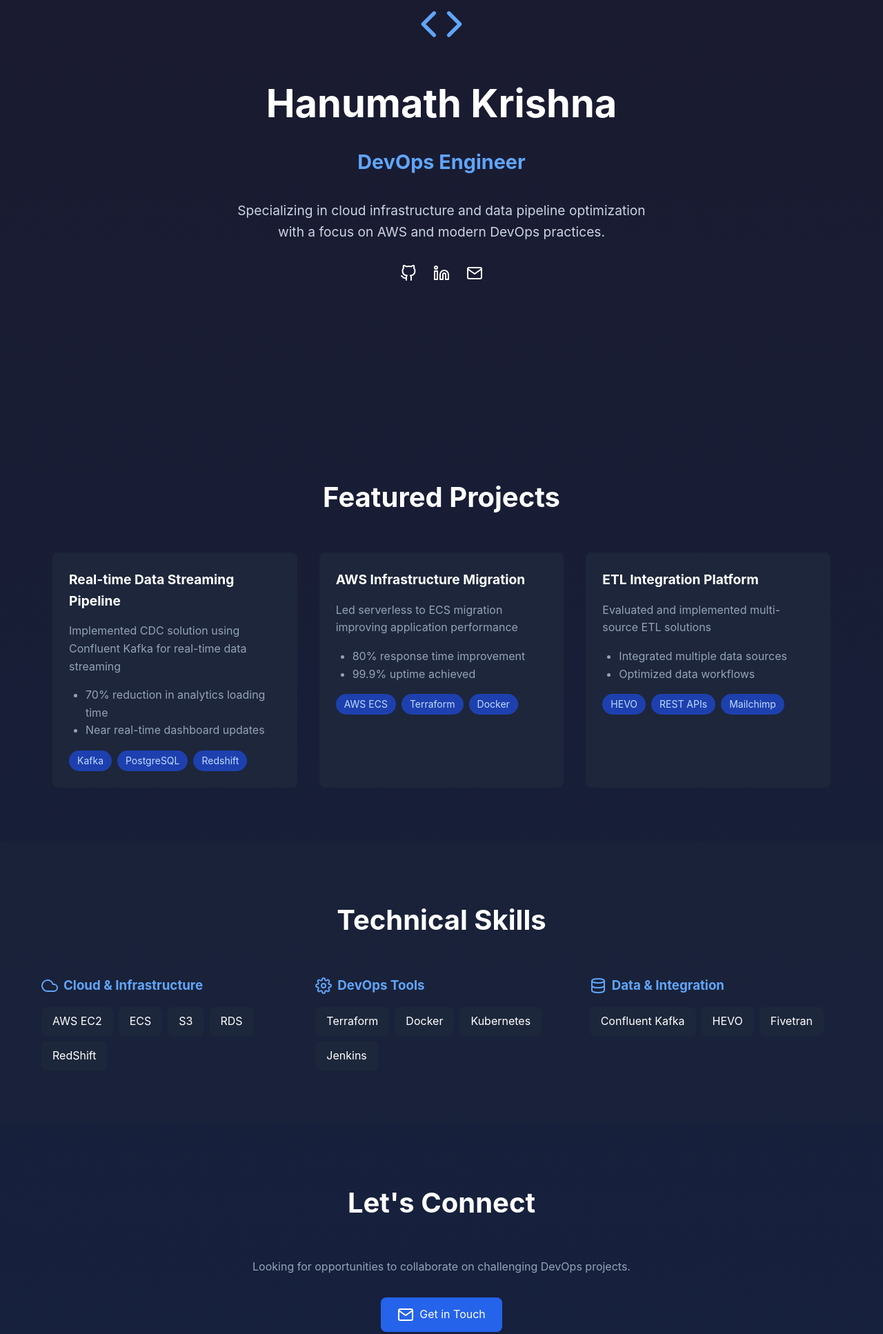
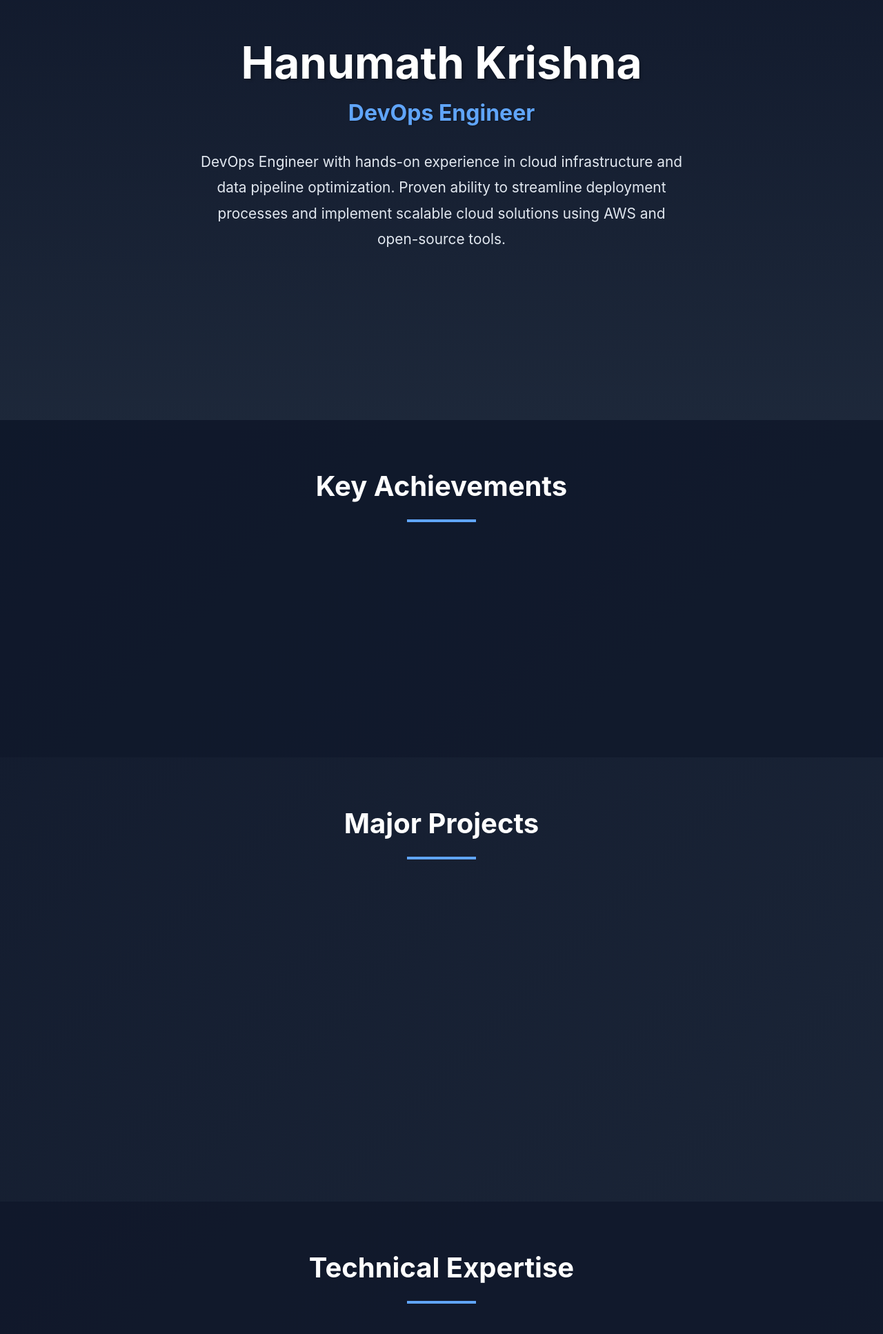
Before and after one commit to hanumathkrishna/hanumath, a plain HTML site: page index.html in a window 1280 px wide. Shown: the part 191-2125 px from the top of the page at 69% size. Drawn offline with nearby package versions, Linux system fonts and the light colour scheme.

Commit message:
Update index.html

```diff
--- a/index.html
+++ b/index.html
@@ -14,7 +14,7 @@
         }
 
         body {
-            background: linear-gradient(to bottom, #1a1a2e, #16213e);
+            background: linear-gradient(135deg, #0f172a, #1e293b);
             color: white;
             line-height: 1.6;
         }
@@ -22,222 +22,356 @@
         .container {
             max-width: 1200px;
             margin: 0 auto;
-            padding: 0 20px;
+            padding: 0 15px;
         }
 
-        /* Hero Section */
         .hero {
             min-height: 100vh;
             display: flex;
             align-items: center;
             justify-content: center;
             text-align: center;
+            background: linear-gradient(rgba(15, 23, 42, 0.9), rgba(30, 41, 59, 0.9)),
+                        url('/api/placeholder/1200/800');
+            background-size: cover;
+            background-position: center;
+            position: relative;
+            overflow: hidden;
+        }
+
+        .hero-content {
             padding: 2rem;
-            animation: fadeIn 1s ease-out;
+            opacity: 0;
+            transform: translateY(30px);
+            animation: fadeInUp 1s ease forwards;
         }
 
         .hero h1 {
-            font-size: 3.5rem;
-            margin-bottom: 1rem;
+            font-size: 4rem;
+            margin: 0 0 1rem;
             color: #fff;
+            text-shadow: 2px 2px 4px rgba(0, 0, 0, 0.3);
+            line-height: 1.2;
         }
 
         .hero h2 {
-            font-size: 1.8rem;
+            font-size: 2rem;
             color: #60a5fa;
-            margin-bottom: 2rem;
+            margin: 0 0 2rem;
+            text-shadow: 1px 1px 2px rgba(0, 0, 0, 0.3);
+            line-height: 1.2;
         }
 
         .hero p {
-            font-size: 1.2rem;
-            color: #cbd5e1;
-            max-width: 600px;
+            font-size: 1.3rem;
+            color: #e2e8f0;
+            max-width: 700px;
             margin: 0 auto;
+            line-height: 1.8;
         }
 
-        /* Projects Section */
+        .achievements {
+            padding: 4rem 0;
+            background: rgba(15, 23, 42, 0.7);
+        }
+
+        .achievement-grid {
+            display: grid;
+            grid-template-columns: repeat(auto-fit, minmax(300px, 1fr));
+            gap: 1.5rem;
+            padding: 1rem;
+        }
+
+        .achievement-card {
+            background: rgba(30, 41, 59, 0.9);
+            border-radius: 12px;
+            padding: 1.5rem;
+            border-left: 4px solid #60a5fa;
+            opacity: 0;
+            transform: translateY(20px);
+            transition: all 0.5s cubic-bezier(0.4, 0, 0.2, 1);
+        }
+
+        .achievement-card.visible {
+            opacity: 1;
+            transform: translateY(0);
+            animation: float 6s ease-in-out infinite;
+        }
+
+        .metric {
+            font-size: 2.5rem;
+            color: #60a5fa;
+            margin-bottom: 1rem;
+            font-weight: bold;
+        }
+
         .projects {
-            padding: 5rem 0;
+            padding: 4rem 0;
         }
 
         .section-title {
             font-size: 2.5rem;
             text-align: center;
-            margin-bottom: 3rem;
+            margin-bottom: 2.5rem;
             color: #fff;
+            position: relative;
+            opacity: 0;
+            transform: translateX(-50px);
+            animation: slideIn 0.8s ease forwards;
         }
 
-        .projects-grid {
-            display: grid;
-            grid-template-columns: repeat(auto-fit, minmax(300px, 1fr));
-            gap: 2rem;
-            padding: 0 1rem;
+        .section-title::after {
+            content: '';
+            display: block;
+            width: 100px;
+            height: 4px;
+            background: #60a5fa;
+            margin: 1rem auto;
         }
 
         .project-card {
-            background: rgba(30, 41, 59, 0.8);
-            border-radius: 8px;
+            background: rgba(30, 41, 59, 0.95);
+            border-radius: 12px;
             padding: 1.5rem;
-            transition: transform 0.3s ease;
+            border: 1px solid rgba(96, 165, 250, 0.2);
+            opacity: 0;
+            transform: translateY(20px);
+            transition: all 0.5s cubic-bezier(0.4, 0, 0.2, 1);
         }
 
-        .project-card:hover {
-            transform: translateY(-5px);
+        .project-card.visible {
+            opacity: 1;
+            transform: translateY(0);
+            animation: float 6s ease-in-out infinite;
         }
 
         .project-card h3 {
-            font-size: 1.2rem;
+            font-size: 1.5rem;
             margin-bottom: 1rem;
-            color: #fff;
-        }
-
-        .project-card p {
-            color: #94a3b8;
-            margin-bottom: 1rem;
+            color: #60a5fa;
         }
 
         .tech-stack {
             display: flex;
             flex-wrap: wrap;
-            gap: 0.5rem;
+            gap: 0.8rem;
+            margin-top: 1.5rem;
         }
 
         .tech-tag {
             background: #1e40af;
-            color: #bfdbfe;
-            padding: 0.25rem 0.75rem;
-            border-radius: 9999px;
-            font-size: 0.875rem;
+            color: #fff;
+            padding: 0.5rem 1rem;
+            border-radius: 99px;
+            font-size: 0.9rem;
+            letter-spacing: 0.5px;
+            box-shadow: 0 2px 4px rgba(0, 0, 0, 0.1);
+            transition: all 0.3s ease;
         }
 
-        /* Skills Section */
-        .skills {
-            padding: 5rem 0;
-            background: rgba(30, 41, 59, 0.3);
+        .tech-tag:hover {
+            transform: translateY(-2px);
+            box-shadow: 0 4px 8px rgba(0, 0, 0, 0.2);
         }
 
-        .skills-grid {
-            display: grid;
-            grid-template-columns: repeat(auto-fit, minmax(250px, 1fr));
-            gap: 2rem;
+        .skills {
+            padding: 4rem 0;
+            background: rgba(15, 23, 42, 0.8);
+        }
+
+        .skill-category {
+            margin-bottom: 2rem;
+            opacity: 0;
+            transform: translateY(20px);
+            transition: all 0.5s ease;
+        }
+
+        .skill-category.visible {
+            opacity: 1;
+            transform: translateY(0);
         }
 
         .skill-category h3 {
             color: #60a5fa;
-            margin-bottom: 1rem;
+            margin-bottom: 1.5rem;
+            font-size: 1.5rem;
             display: flex;
             align-items: center;
-            gap: 0.5rem;
+            gap: 1rem;
         }
 
         .skill-tags {
-            display: flex;
-            flex-wrap: wrap;
-            gap: 0.5rem;
+            display: grid;
+            grid-template-columns: repeat(auto-fit, minmax(150px, 1fr));
+            gap: 1rem;
         }
 
         .skill-tag {
-            background: rgba(30, 41, 59, 0.8);
-            padding: 0.5rem 1rem;
+            background: rgba(30, 41, 59, 0.9);
+            padding: 1rem;
             border-radius: 8px;
-            transition: background-color 0.3s ease;
+            text-align: center;
+            cursor: pointer;
+            transition: all 0.3s cubic-bezier(0.4, 0, 0.2, 1);
         }
 
         .skill-tag:hover {
+            transform: translateY(-5px) scale(1.05);
             background: #1e40af;
+            box-shadow: 0 10px 20px rgba(0, 0, 0, 0.2);
         }
 
-        /* Contact Section */
         .contact {
-            padding: 5rem 0;
+            padding: 4rem 0;
             text-align: center;
+            background: linear-gradient(rgba(15, 23, 42, 0.95), rgba(30, 41, 59, 0.95));
+        }
+
+        .contact-btn {
+            background: #2563eb;
+            color: white;
+            padding: 1rem 2rem;
+            border-radius: 99px;
+            text-decoration: none;
+            display: inline-flex;
+            align-items: center;
+            gap: 0.8rem;
+            font-size: 1.1rem;
+            position: relative;
+            overflow: hidden;
+            transition: all 0.3s ease;
+        }
+
+        .contact-btn:before {
+            content: '';
+            position: absolute;
+            top: 50%;
+            left: 50%;
+            width: 0;
+            height: 0;
+            background: rgba(255, 255, 255, 0.1);
+            border-radius: 50%;
+            transform: translate(-50%, -50%);
+            transition: width 0.6s ease, height 0.6s ease;
+        }
+
+        .contact-btn:hover:before {
+            width: 300px;
+            height: 300px;
+        }
+
+        .contact-btn:hover {
+            transform: translateY(-2px);
+            box-shadow: 0 5px 15px rgba(37, 99, 235, 0.4);
         }
 
         .social-links {
             display: flex;
             justify-content: center;
-            gap: 1.5rem;
-            margin-top: 2rem;
+            gap: 2rem;
+            margin-top: 3rem;
         }
 
         .social-links a {
             color: #fff;
             text-decoration: none;
-            transition: color 0.3s ease;
+            padding: 1rem;
+            border-radius: 50%;
+            background: rgba(30, 41, 59, 0.8);
+            transform: scale(1);
+            transition: transform 0.3s cubic-bezier(0.4, 0, 0.2, 1);
         }
 
         .social-links a:hover {
             color: #60a5fa;
+            transform: scale(1.2) rotate(8deg);
         }
 
-        /* Animations */
-        @keyframes fadeIn {
-            from { opacity: 0; transform: translateY(20px); }
-            to { opacity: 1; transform: translateY(0); }
-        }
-
-        .animate-on-scroll {
-            opacity: 0;
-            transform: translateY(20px);
-            transition: all 0.6s ease-out;
-        }
-
-        .animate-on-scroll.visible {
+        @keyframes fadeInUp {
+            to {
                 opacity: 1;
                 transform: translateY(0);
             }
+        }
 
-        /* Responsive Design */
+        @keyframes slideIn {
+            from {
+                transform: translateX(-100px);
+                opacity: 0;
+            }
+            to {
+                transform: translateX(0);
+                opacity: 1;
+            }
+        }
+
+        @keyframes float {
+            0%, 100% {
+                transform: translateY(0);
+            }
+            50% {
+                transform: translateY(-10px);
+            }
+        }
+
         @media (max-width: 768px) {
-            .hero h1 { font-size: 2.5rem; }
-            .hero h2 { font-size: 1.5rem; }
-            .section-title { font-size: 2rem; }
-            .projects-grid { grid-template-columns: 1fr; }
+            .hero h1 { font-size: 3rem; }
+            .hero h2 { font-size: 1.8rem; }
+            .section-title { font-size: 2.2rem; }
+            .metric { font-size: 2rem; }
+            .social-links { gap: 1rem; }
         }
     </style>
 </head>
 <body>
-    <!-- Hero Section -->
     <section class="hero">
         <div class="container">
-            <i data-feather="code" style="width: 64px; height: 64px; color: #60a5fa; margin-bottom: 2rem;"></i>
+            <div class="hero-content">
                 <h1>Hanumath Krishna</h1>
                 <h2>DevOps Engineer</h2>
-            <p>Specializing in cloud infrastructure and data pipeline optimization with a focus on AWS and modern DevOps practices.</p>
-            <div class="social-links">
-                <a href="https://github.com"><i data-feather="github"></i></a>
-                <a href="https://linkedin.com"><i data-feather="linkedin"></i></a>
-                <a href="mailto:ghanumath16@gmail.com"><i data-feather="mail"></i></a>
+                <p>DevOps Engineer with hands-on experience in cloud infrastructure and data pipeline optimization. Proven ability to
+streamline deployment processes and implement scalable cloud solutions using AWS and open-source tools.</p>
             </div>
         </div>
     </section>
 
-    <!-- Projects Section -->
+    <section class="achievements">
+        <div class="container">
+            <h2 class="section-title">Key Achievements</h2>
+            <div class="achievement-grid">
+                <div class="achievement-card">
+                    <div class="metric">70%</div>
+                    <p>Reduction in analytics loading time through CDC implementation with Confluent Kafka</p>
+                </div>
+                <div class="achievement-card">
+                    <div class="metric">65%</div>
+                    <p>Reduction in infrastructure setup time using modular Terraform templates</p>
+                </div>
+                <div class="achievement-card">
+                    <div class="metric">99.9%</div>
+                    <p>System uptime achieved after serverless to ECS migration</p>
+                </div>
+            </div>
+        </div>
+    </section>
+
     <section class="projects">
         <div class="container">
-            <h2 class="section-title">Featured Projects</h2>
-            <div class="projects-grid">
-                <div class="project-card animate-on-scroll">
-                    <h3>Real-time Data Streaming Pipeline</h3>
-                    <p>Implemented CDC solution using Confluent Kafka for real-time data streaming</p>
-                    <ul style="color: #94a3b8; margin-bottom: 1rem; padding-left: 1.5rem;">
-                        <li>70% reduction in analytics loading time</li>
-                        <li>Near real-time dashboard updates</li>
-                    </ul>
+            <h2 class="section-title">Major Projects</h2>
+            <div class="achievement-grid">
+                <div class="project-card">
+                    <h3>Real-time Data Pipeline Architecture</h3>
+                    <p>Implemented comprehensive CDC solution using Confluent Kafka, enabling near real-time dashboard updates and replacing legacy systems.</p>
                     <div class="tech-stack">
-                        <span class="tech-tag">Kafka</span>
+                        <span class="tech-tag">Confluent Kafka</span>
                         <span class="tech-tag">PostgreSQL</span>
                         <span class="tech-tag">Redshift</span>
                     </div>
                 </div>
 
-                <div class="project-card animate-on-scroll">
-                    <h3>AWS Infrastructure Migration</h3>
-                    <p>Led serverless to ECS migration improving application performance</p>
-                    <ul style="color: #94a3b8; margin-bottom: 1rem; padding-left: 1.5rem;">
-                        <li>80% response time improvement</li>
-                        <li>99.9% uptime achieved</li>
-                    </ul>
+                <div class="project-card">
+                    <h3>Cloud Infrastructure Optimization</h3>
+                    <p>Led successful migration from serverless to ECS, reducing response time from 100ms to under 20ms while maintaining high availability.</p>
                     <div class="tech-stack">
                         <span class="tech-tag">AWS ECS</span>
                         <span class="tech-tag">Terraform</span>
@@ -245,51 +379,46 @@
                     </div>
                 </div>
 
-                <div class="project-card animate-on-scroll">
-                    <h3>ETL Integration Platform</h3>
-                    <p>Evaluated and implemented multi-source ETL solutions</p>
-                    <ul style="color: #94a3b8; margin-bottom: 1rem; padding-left: 1.5rem;">
-                        <li>Integrated multiple data sources</li>
-                        <li>Optimized data workflows</li>
-                    </ul>
+                <div class="project-card">
+                    <h3>Multi-source ETL Integration</h3>
+                    <p>Evaluated and implemented HEVO for seamless integration of multiple data sources, optimizing data workflows and reducing complexity.</p>
                     <div class="tech-stack">
                         <span class="tech-tag">HEVO</span>
                         <span class="tech-tag">REST APIs</span>
-                        <span class="tech-tag">Mailchimp</span>
+                        <span class="tech-tag">Data Integration</span>
                     </div>
                 </div>
             </div>
         </div>
     </section>
 
-    <!-- Skills Section -->
     <section class="skills">
         <div class="container">
-            <h2 class="section-title">Technical Skills</h2>
-            <div class="skills-grid">
-                <div class="skill-category animate-on-scroll">
-                    <h3><i data-feather="cloud"></i> Cloud & Infrastructure</h3>
+            <h2 class="section-title">Technical Expertise</h2>
+            <div class="skill-category">
+                <h3><i data-feather="cloud"></i> Cloud & Infrastructure, AWS</h3>
                 <div class="skill-tags">
                     <span class="skill-tag">AWS EC2</span>
                     <span class="skill-tag">ECS</span>
                     <span class="skill-tag">S3</span>
                     <span class="skill-tag">RDS</span>
                     <span class="skill-tag">RedShift</span>
+                    <span class="skill-tag">CloudWatch</span>
                 </div>
             </div>
 
-                <div class="skill-category animate-on-scroll">
-                    <h3><i data-feather="settings"></i> DevOps Tools</h3>
+            <div class="skill-category">
+                <h3><i data-feather="git-branch"></i> DevOps & IaC</h3>
                 <div class="skill-tags">
                     <span class="skill-tag">Terraform</span>
                     <span class="skill-tag">Docker</span>
                     <span class="skill-tag">Kubernetes</span>
-                        <span class="skill-tag">Jenkins</span>
+                    <span class="skill-tag">GitHub Actions</span>
                 </div>
             </div>
 
-                <div class="skill-category animate-on-scroll">
-                    <h3><i data-feather="database"></i> Data & Integration</h3>
+            <div class="skill-category">
+                <h3><i data-feather="database"></i> Data Integration</h3>
                 <div class="skill-tags">
                     <span class="skill-tag">Confluent Kafka</span>
                     <span class="skill-tag">HEVO</span>
@@ -297,37 +426,9 @@
                 </div>
             </div>
         </div>
-        </div>
     </section>
 
-    <!-- Contact Section -->
     <section class="contact">
         <div class="container">
-            <h2 class="section-title">Let's Connect</h2>
-            <p style="color: #94a3b8; margin-bottom: 2rem;">Looking for opportunities to collaborate on challenging DevOps projects.</p>
-            <a href="mailto:ghanumath16@gmail.com" style="background: #2563eb; color: white; padding: 0.75rem 1.5rem; border-radius: 8px; text-decoration: none; display: inline-flex; align-items: center; gap: 0.5rem;">
-                <i data-feather="mail"></i>
-                Get in Touch
-            </a>
-        </div>
-    </section>
-
-    <script>
-        // Initialize Feather Icons
-        feather.replace();
-
-        // Intersection Observer for scroll animations
-        const observer = new IntersectionObserver((entries) => {
-            entries.forEach(entry => {
-                if (entry.isIntersecting) {
-                    entry.target.classList.add('visible');
-                }
-            });
-        }, { threshold: 0.1 });
-
-        document.querySelectorAll('.animate-on-scroll').forEach((element) => {
-            observer.observe(element);
-        });
-    </script>
-</body>
-</html>
+            <h2 class="section-title">Connect With Me</h2>
+            <p style="color: #e2e8f0; font-size
```
Lines whose indentation alone changed are shown as unchanged.
